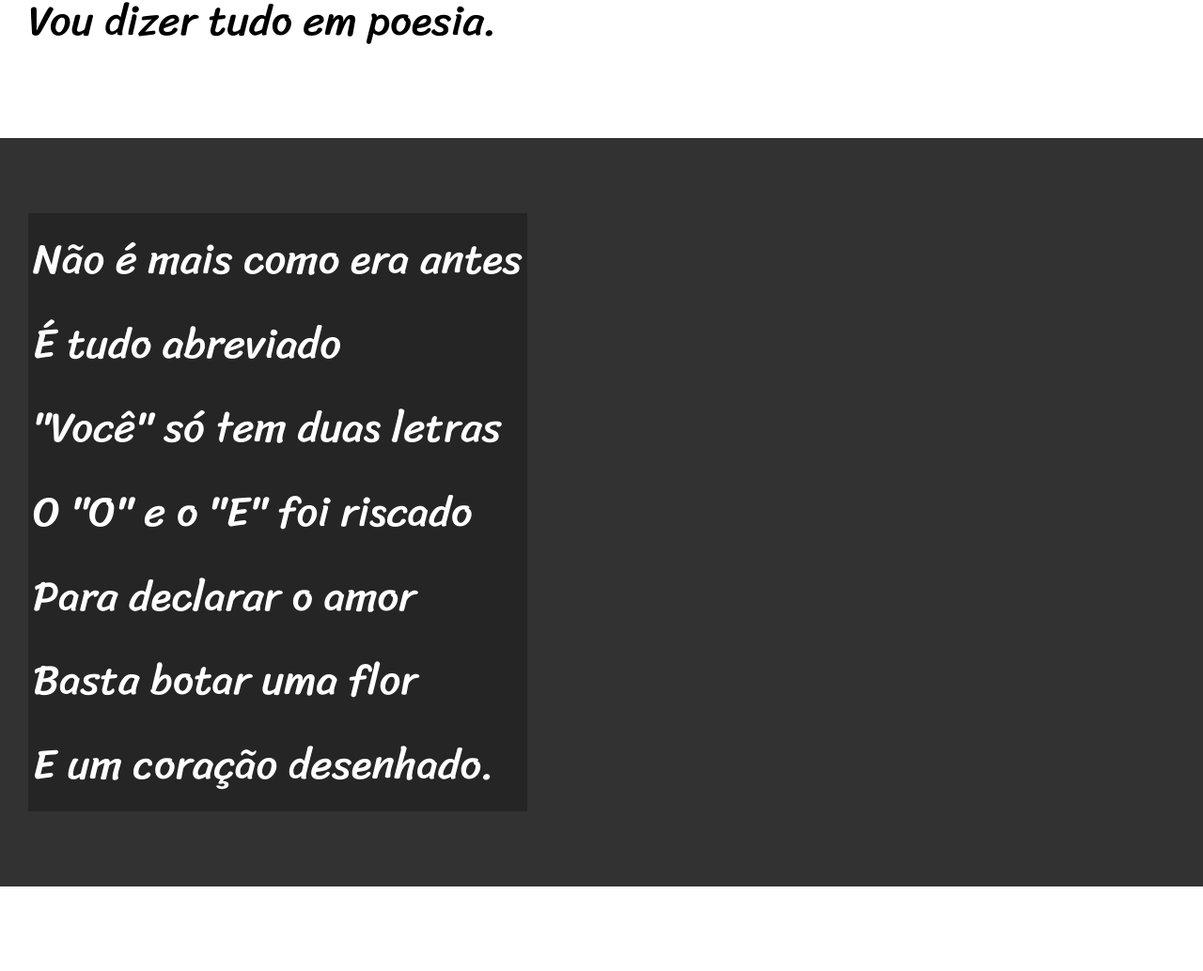
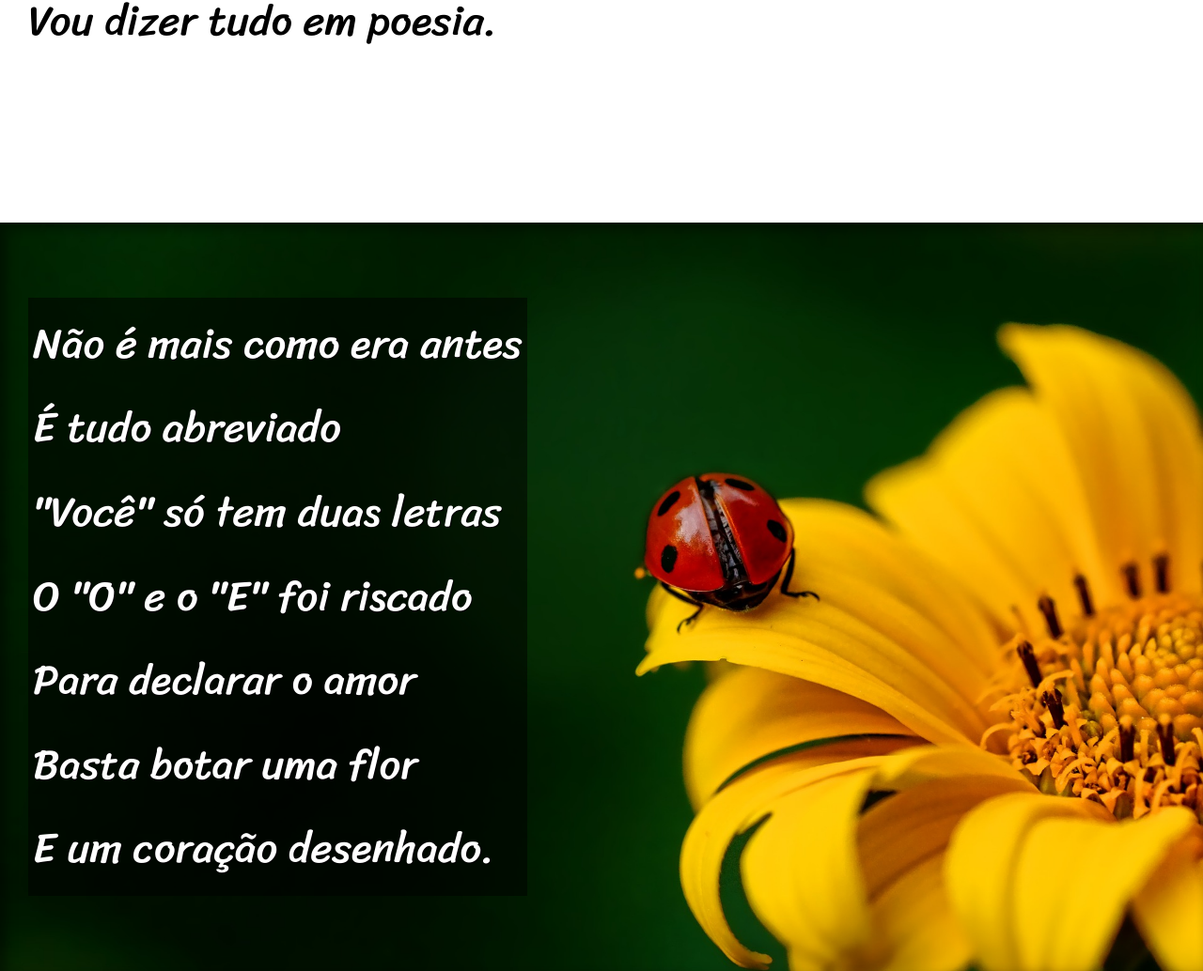
Before and after one commit to devcarlosdaniel0/html-css, a plain HTML site: page exercicios/desafio12/index.html in a window 1280 px wide. Shown: the part 900-1934 px from the top of the page at 94% size. Drawn offline with Linux system fonts and the light colour scheme.

Commit message:
ultimas mudanças

```diff
--- a/exercicios/desafio12/estilo/style.css
+++ b/exercicios/desafio12/estilo/style.css
@@ -56,6 +56,10 @@ section{
     font-size: 3.5vw;
 }
 
+section > p{
+    padding-bottom: 2em;
+}
+
 section.normal{
     background-color: white;
     color: black;
@@ -64,17 +68,30 @@ section.normal{
 section.imagem{
     background-color: rgba(50, 50, 50);
     color: white;
+    box-shadow: inset 6px 6px 13px 0px rgba(0, 0, 0, 0.475);
+    background-size: cover;
+    background-position: right center;
+    background-attachment: fixed;
 }
 
 section.imagem > p{
     display: inline-block;
     padding: 5px;
-    background-color: rgba(0, 0, 0, 0.255);
+    background-color: rgba(0, 0, 0, 0.515);
+    text-shadow: 1px 1px 0px black;
+}
+
+section#img01{
+    background-image: url('../imagens/background001.jpg');
+}
+
+section#img02{
+    background-image: url('../imagens/background002.jpg');
 }
 
 footer{
     background-color: black;
     color: white;
     text-align: center;
-    padding: 5px;
+    padding: 10px;
 }
--- a/exercicios/desafio12/index.html
+++ b/exercicios/desafio12/index.html
@@ -24,7 +24,7 @@
         </p>
     </section>
 
-    <section class="imagem">
+    <section class="imagem" id="img01">
         <p>
             Não é mais como era antes <br>
             É tudo abreviado <br>
@@ -58,7 +58,7 @@
         </p>
     </section>
 
-    <section class="imagem">
+    <section class="imagem" id="img02">
         <p>
             Tenho saudade das cartas <br>
             Escritas com a própria mão <br>
```
